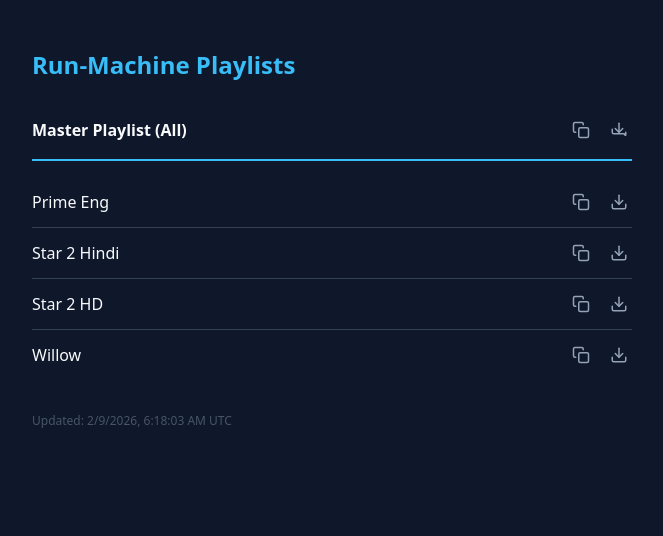
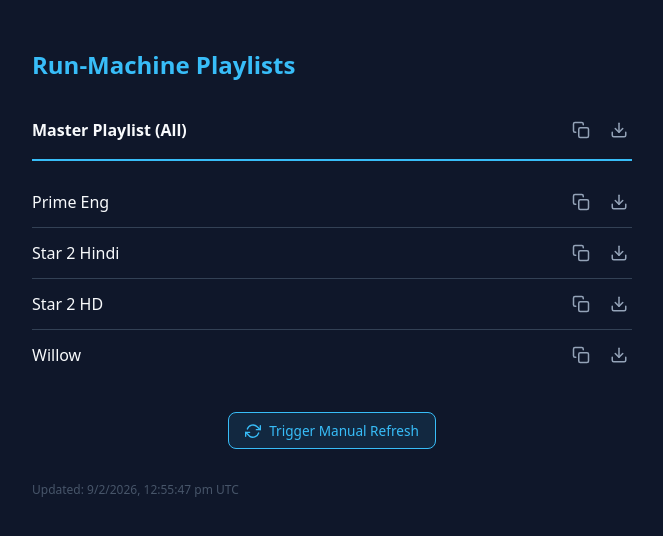
Before and after one commit to GurrehmatO/run-machine, a website: page docs/index.html in a window 1280 px wide. Shown: the whole page, without its empty margins (308-971 px from the left). Drawn offline with Linux system fonts and the light colour scheme.

Commit message:
"feat: add manual refresh link to dashboard"

```diff
--- a/docs/index.html
+++ b/docs/index.html
@@ -39,6 +39,20 @@
         }
         .icon-btn:hover { color: #38bdf8; }
         .master { border-bottom: 2px solid #38bdf8; margin-bottom: 1rem; padding-bottom: 1rem; }
+        .refresh-btn {
+            display: inline-flex;
+            align-items: center;
+            background: rgba(56, 189, 248, 0.1);
+            color: #38bdf8;
+            border: 1px solid #38bdf8;
+            padding: 0.5rem 1rem;
+            border-radius: 0.5rem;
+            text-decoration: none;
+            font-size: 0.85rem;
+            font-weight: 500;
+            transition: background 0.2s;
+        }
+        .refresh-btn:hover { background: rgba(56, 189, 248, 0.2); }
         .footer { margin-top: 2rem; font-size: 0.75rem; color: #475569; }
     </style>
 </head>
@@ -52,7 +66,7 @@
                     <svg width="18" height="18" viewBox="0 0 24 24" fill="none" stroke="currentColor" stroke-width="2" stroke-linecap="round" stroke-linejoin="round"><rect x="9" y="9" width="13" height="13" rx="2" ry="2"></rect><path d="M5 15H4a2 2 0 0 1-2-2V4a2 2 0 0 1 2-2h9a2 2 0 0 1 2 2v1"></path></svg>
                 </button>
                 <a href="all_channels.m3u" download class="icon-btn" title="Download">
-                    <svg width="18" height="18" viewBox="0 0 24 24" fill="none" stroke="currentColor" stroke-width="2" stroke-linecap="round" stroke-linejoin="round"><path d="M21 15v4a2 2 0 0 1-2-2H5a2 2 0 0 1-2-2v-4"></path><polyline points="7 10 12 15 17 10"></polyline><line x1="12" y1="15" x2="12" y2="3"></line></svg>
+                    <svg width="18" height="18" viewBox="0 0 24 24" fill="none" stroke="currentColor" stroke-width="2" stroke-linecap="round" stroke-linejoin="round"><path d="M21 15v4a2 2 0 0 1-2 2H5a2 2 0 0 1-2-2v-4"></path><polyline points="7 10 12 15 17 10"></polyline><line x1="12" y1="15" x2="12" y2="3"></line></svg>
                 </a>
             </div>
         </li>
@@ -106,7 +120,13 @@
         </li>
 
     </ul>
-    <div class="footer">Updated: 2/9/2026, 6:18:03 AM UTC</div>
+    <div style="margin-top: 2rem; text-align: center;">
+        <a href="https://github.com/GurrehmatO/run-machine/actions/workflows/refresh.yml" target="_blank" class="refresh-btn">
+            <svg width="16" height="16" viewBox="0 0 24 24" fill="none" stroke="currentColor" stroke-width="2" stroke-linecap="round" stroke-linejoin="round" style="margin-right: 8px;"><path d="M23 4v6h-6"></path><path d="M1 20v-6h6"></path><path d="M3.51 9a9 9 0 0 1 14.85-3.36L23 10M1 14l5.64 5.64A9 9 0 0 0 20.49 15"></path></svg>
+            Trigger Manual Refresh
+        </a>
+    </div>
+    <div class="footer">Updated: 9/2/2026, 12:55:47 pm UTC</div>
     <script>
         function copyToClipboard(filename, btn) {
             const url = new URL(filename, window.location.href).href;
```
Also changed, not shown: parse.js (+21 -1 lines).
